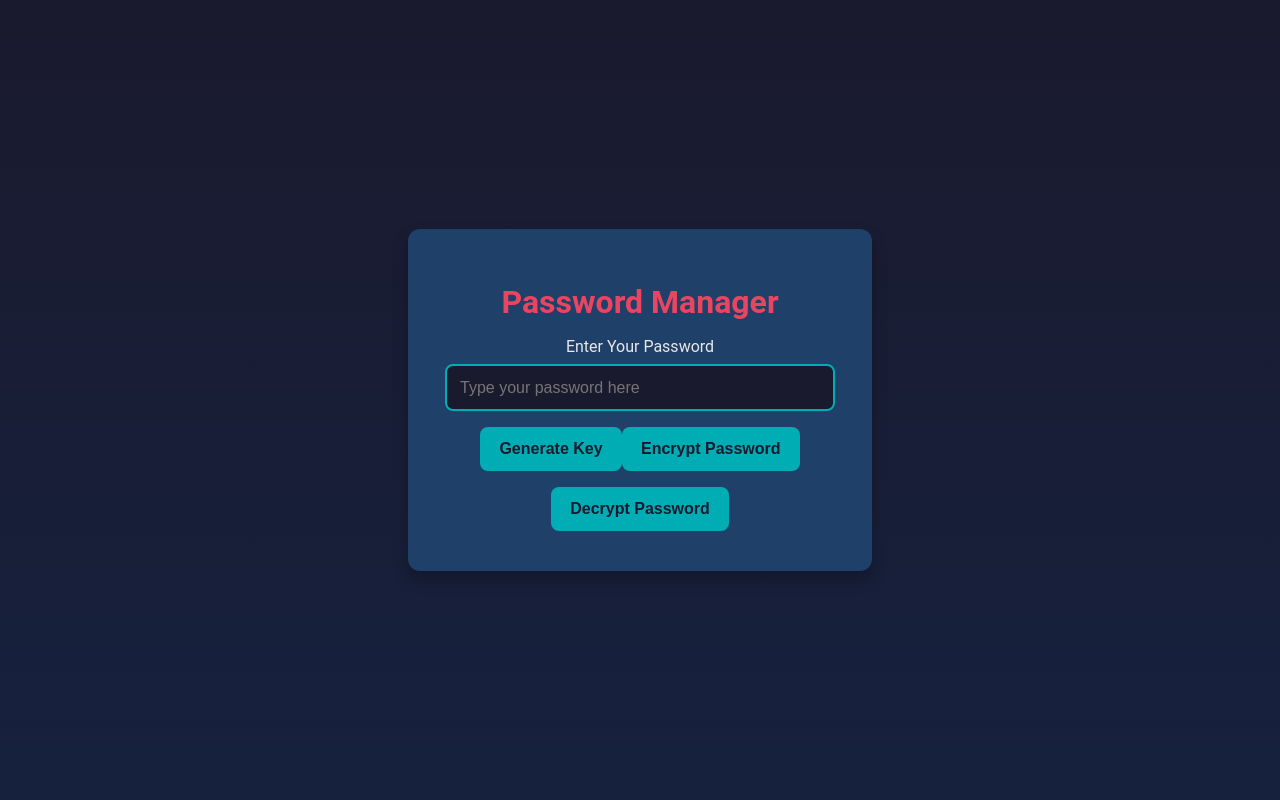
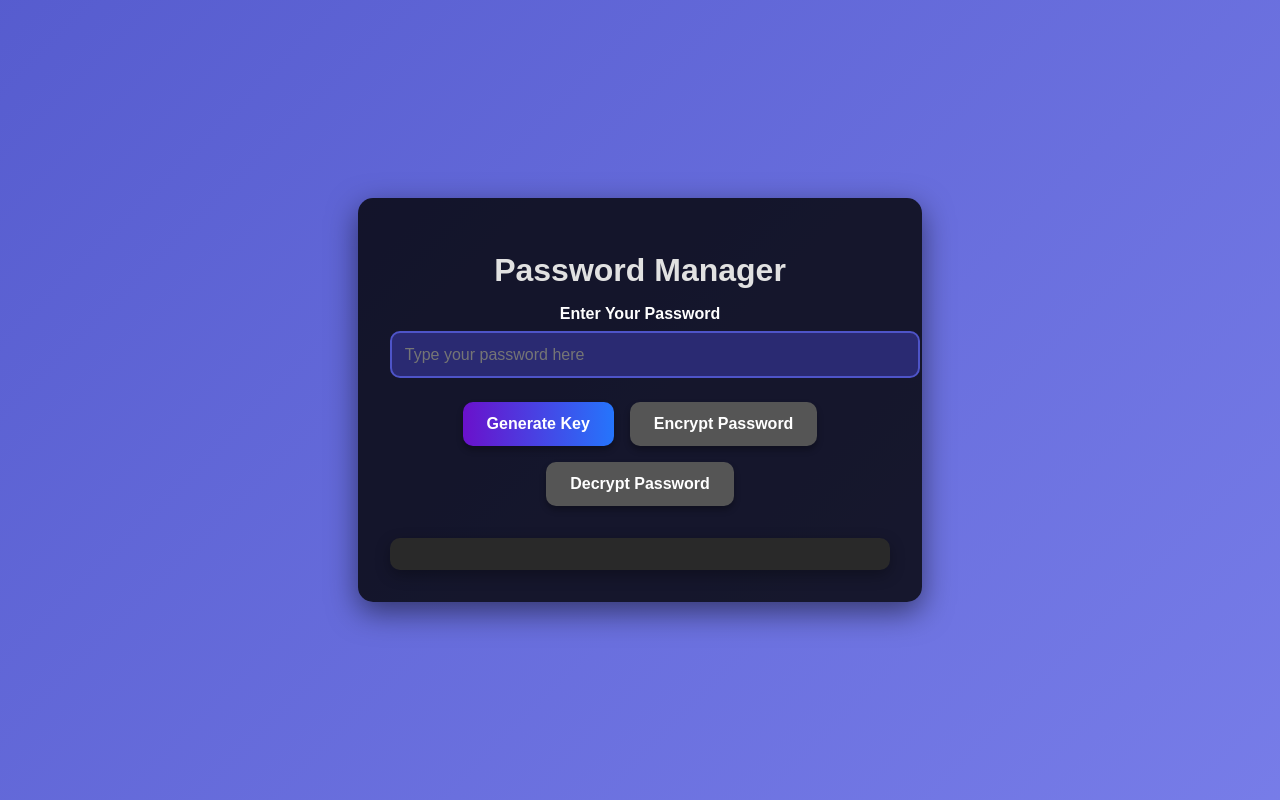
Before and after one commit to sakshamp00/PasswordAnalyzer, a React (Create React App) app in the folder passwordanalyzer/: page / in a window 1280 px wide. Built offline with nearby package versions, Linux system fonts and the light colour scheme.

Commit message:
Update App.css

```diff
--- a/passwordanalyzer/src/App.css
+++ b/passwordanalyzer/src/App.css
@@ -1,114 +1,147 @@
-/* App.css */
-
-/* General Styles */
+/* Body Styling */
 body {
-    font-family: 'Roboto', sans-serif;
+  font-family: 'Poppins', sans-serif;
   margin: 0;
   padding: 0;
-    background: linear-gradient(to bottom, #1a1a2e, #16213e);
-    color: #e8e8e8;
+  background: linear-gradient(135deg, #1c1c3c, #4e54c8, #8f94fb);
+  background-size: 400% 400%;
+  animation: gradientShift 10s ease infinite;
   display: flex;
   justify-content: center;
   align-items: center;
   height: 100vh;
+  color: #ffffff;
+  text-align: center;
 }
 
-/* Container */
+/* Gradient Animation */
+@keyframes gradientShift {
+  0% {
+    background-position: 0% 50%;
+  }
+  50% {
+    background-position: 100% 50%;
+  }
+  100% {
+    background-position: 0% 50%;
+  }
+}
+
+/* Main Container */
 .container {
-    background: #1f4068;
+  background: rgba(0, 0, 0, 0.8);
   padding: 2rem;
-    border-radius: 12px;
-    box-shadow: 0px 8px 15px rgba(0, 0, 0, 0.25);
-    width: 400px;
-    text-align: center;
+  border-radius: 15px;
+  box-shadow: 0px 10px 30px rgba(0, 0, 0, 0.5);
+  max-width: 500px;
+  width: 90%;
+  animation: fadeIn 1.5s ease-in-out;
+}
+
+/* Fade-in Animation */
+@keyframes fadeIn {
+  from {
+    opacity: 0;
+    transform: translateY(-20px);
+  }
+  to {
+    opacity: 1;
+    transform: translateY(0);
+  }
 }
 
 /* Headings */
 h1 {
-    color: #e94560;
+  font-size: 2rem;
+  color: #e1e1e1;
   margin-bottom: 1rem;
 }
 
-h2 {
-    color: #00adb5;
-    font-size: 1.2rem;
-    margin: 0.5rem 0;
+label {
+  font-weight: bold;
+  display: block;
+  margin-bottom: 0.5rem;
+  font-size: 1rem;
 }
 
-/* Inputs */
-input[type="text"], input[type="password"] {
-    width: 90%;
+/* Input Styling */
+input[type="text"] {
+  width: 100%;
   padding: 0.8rem;
-    margin: 0.5rem 0;
-    border: 2px solid #00adb5;
-    border-radius: 8px;
+  margin-bottom: 1rem;
+  border-radius: 10px;
+  border: 2px solid #4e54c8;
   outline: none;
   font-size: 1rem;
-    color: #e8e8e8;
-    background: #1a1a2e;
-    transition: border 0.3s;
+  color: #ffffff;
+  background: #2a2a72;
+  transition: 0.3s;
 }
 
-input[type="text"]:focus, input[type="password"]:focus {
-    border-color: #e94560;
+input[type="text"]:focus {
+  border-color: #8f94fb;
+  box-shadow: 0px 0px 10px rgba(79, 84, 251, 0.6);
 }
 
 /* Buttons */
 button {
-    background: #00adb5;
-    color: #1a1a2e;
+  background: linear-gradient(90deg, #6a11cb, #2575fc);
   border: none;
-    padding: 0.8rem 1.2rem;
-    margin: 0.5rem 0;
-    border-radius: 8px;
+  padding: 0.8rem 1.5rem;
+  margin: 0.5rem;
+  border-radius: 10px;
   font-size: 1rem;
+  color: #ffffff;
+  cursor: pointer;
   font-weight: bold;
-    cursor: pointer;
-    transition: background 0.3s, transform 0.2s;
+  transition: 0.3s ease-in-out;
+  box-shadow: 0px 4px 6px rgba(0, 0, 0, 0.3);
 }
 
 button:hover {
-    background: #e94560;
-    transform: scale(1.05);
+  transform: translateY(-3px);
+  box-shadow: 0px 8px 15px rgba(0, 0, 0, 0.5);
 }
 
-/* Password Strength Indicator */
-.password-strength {
-    margin: 1rem 0;
+button:disabled {
+  background: #555;
+  cursor: not-allowed;
 }
 
-.strength-bar {
-    height: 10px;
-    border-radius: 5px;
-    background: #16213e;
-    margin: 0.5rem 0;
-    overflow: hidden;
+/* Output Section */
+.output {
+  margin-top: 1.5rem;
+  background: #292929;
+  padding: 1rem;
+  border-radius: 10px;
+  box-shadow: 0px 5px 15px rgba(0, 0, 0, 0.3);
+  color: #e1e1e1;
+  word-wrap: break-word;
 }
 
-.strength-bar span {
-    display: block;
-    height: 100%;
-    transition: width 0.3s;
-}
-
-.strength-bar.weak span {
-    width: 25%;
-    background: #ff4d4d;
-}
-
-.strength-bar.medium span {
-    width: 50%;
-    background: #ffaa00;
-}
-
-.strength-bar.strong span {
-    width: 100%;
-    background: #4caf50;
+strong {
+  color: #8f94fb;
+  font-weight: bold;
 }
 
 /* Footer */
-.footer {
+footer {
   margin-top: 1.5rem;
-    font-size: 0.8rem;
-    color: #a0a0a0;
+  font-size: 0.85rem;
+  color: #a1a1a1;
 }
+
+/* Responsive Design */
+@media (max-width: 768px) {
+  .container {
+    padding: 1.5rem;
+  }
+
+  h1 {
+    font-size: 1.8rem;
+  }
+
+  button {
+    padding: 0.6rem 1.2rem;
+  }
+}
```
Lines whose indentation alone changed are shown as unchanged.
